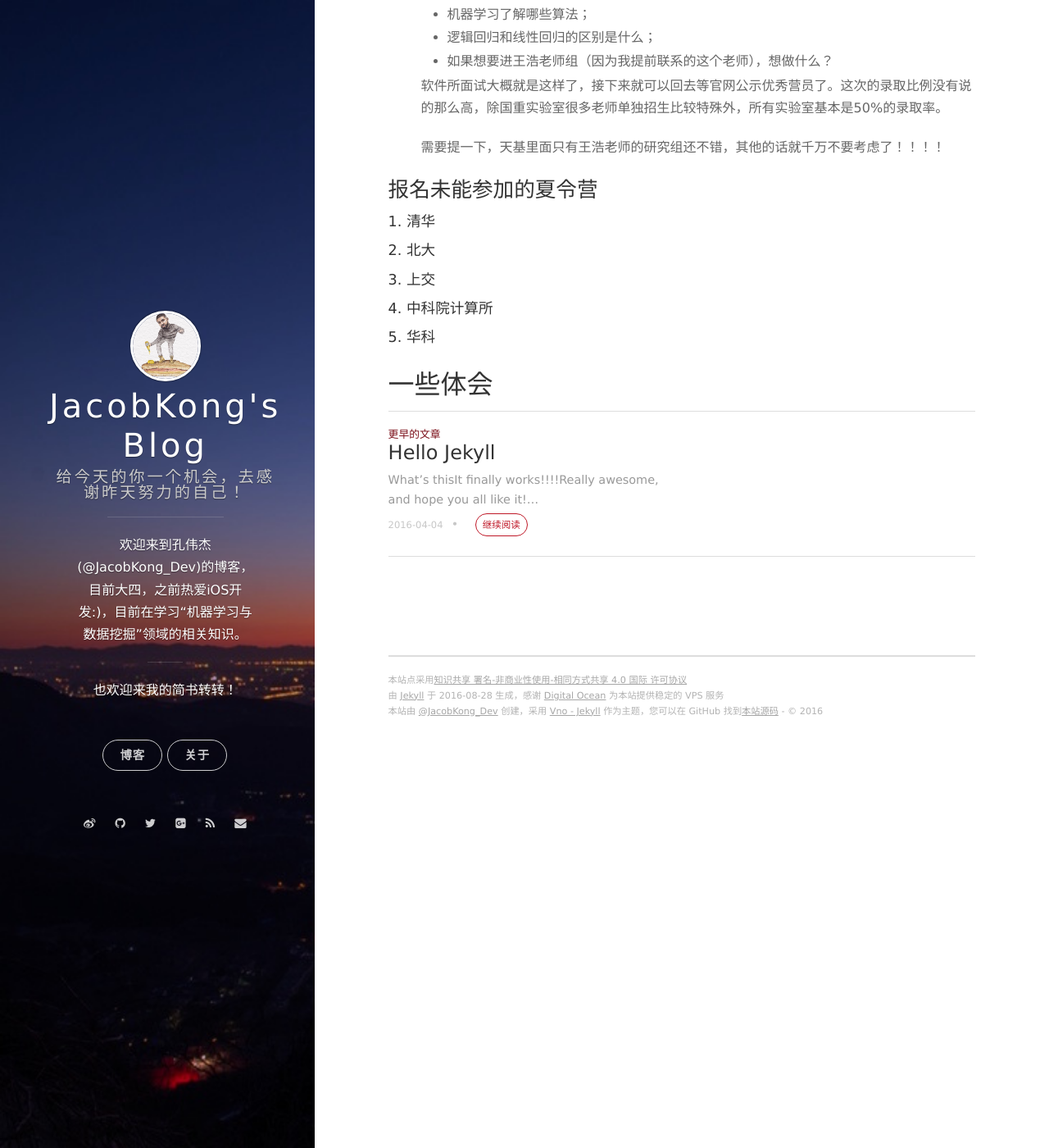
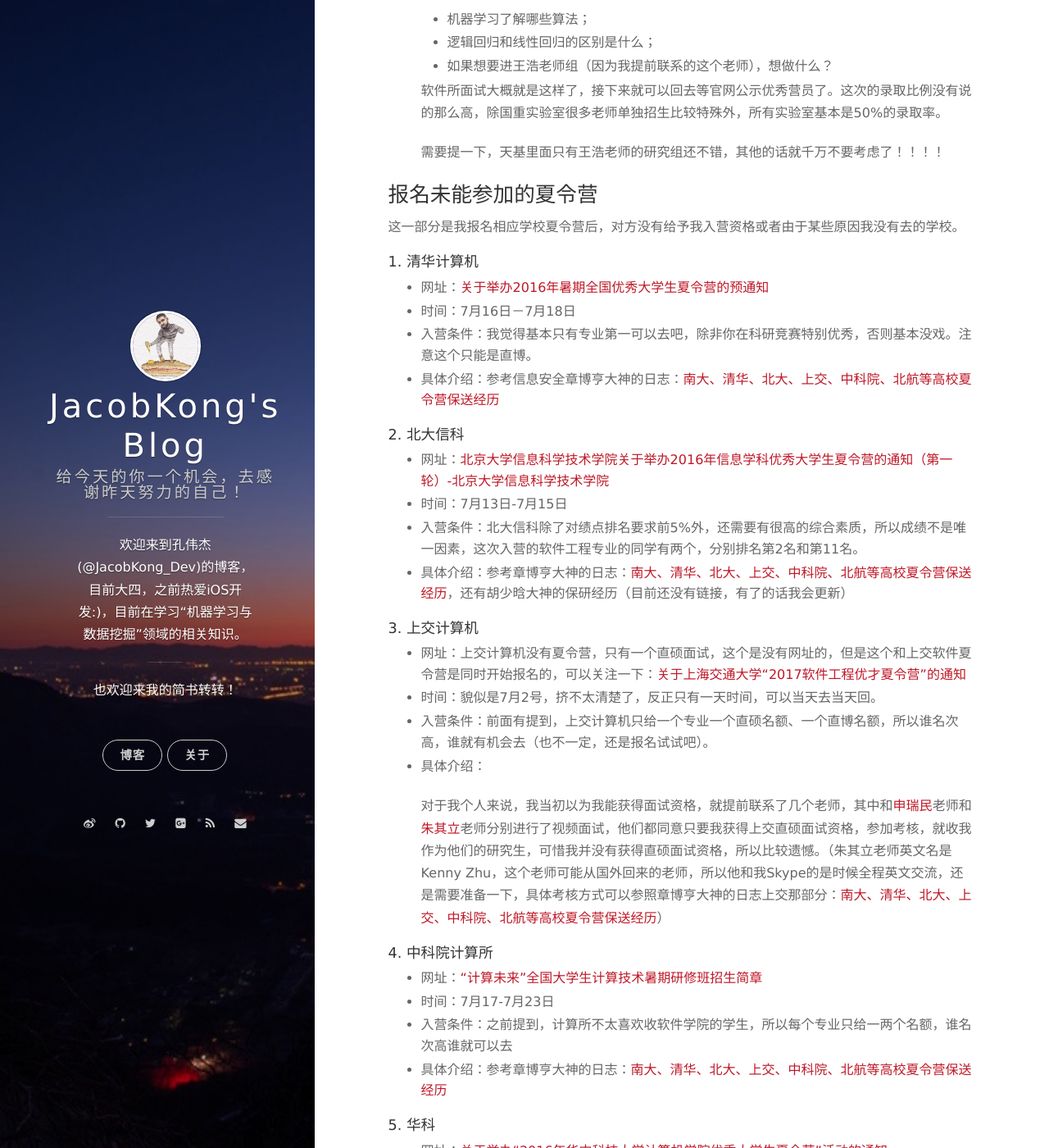
Before and after one commit to JacobKong/jacobkong.github.io, a Jekyll site: the page built from _posts/2016-08-22-南大、清华、北大、上交、复旦、北航、哈工大、中科院保研受苦记.markdown, in a window 1280 px wide and 1400 px high, scrolled down 7810 px. Shown: the whole window at 82% size. Built offline with Jekyll 4.4.1, drawn with Linux system fonts in a browser that asks for light colours; nearby versions of some CDN libraries; comment, search, counter and statistics services are not loaded; some of the changed text lies outside the part shown.

Commit message:
未参加

```diff
--- a/_posts/2016-04-04-hello-jekyll.markdown
+++ /dev/null
@@ -1,11 +0,0 @@
----
-layout: post
-title: Hello Jekyll
-date: 2016-04-04 15:32:24.000000000 +09:00
----
-
-#### What's this
-
-It finally works!!!!
-
-Really awesome, and hope you all like it!
--- a/_posts/2016-08-22-南大、清华、北大、上交、复旦、北航、哈工大、中科院保研受苦记.markdown
+++ b/_posts/2016-08-22-南大、清华、北大、上交、复旦、北航、哈工大、中科院保研受苦记.markdown
@@ -124,7 +124,7 @@ date: 2016-08-22 15:32:24.000000000 +09:00
 -   第二题貌似是车过桥问题，由于桥有限高，所以车需要有不同的装载方案来过不同的桥，貌似需要求解出装载方案，这个题没有仔细看。
 -   第三题很常规的一道ACM字符串题目，具体题目记不太清，但是主要考察你在特别大的数量级下能否在规定时间内求出解。
 
-    下面说一下面试。面试分两组，而且有专业面试和英语面试两个环节，每组同学到相应的组面试，面试问题大概如下：
+          下面说一下面试。面试分两组，而且有专业面试和英语面试两个环节，每组同学到相应的组面试，面试问题大概如下：
 
     - 专业面试：
       - 自我介绍；
@@ -226,14 +226,48 @@ date: 2016-08-22 15:32:24.000000000 +09:00
 
 ### 报名未能参加的夏令营
 
-#### 1. 清华
+这一部分是我报名相应学校夏令营后，对方没有给予我入营资格或者由于某些原因我没有去的学校。
 
-#### 2. 北大
+#### 1. 清华计算机
 
-#### 3. 上交
+- 网址：[关于举办2016年暑期全国优秀大学生夏令营的预通知](http://www.cs.tsinghua.edu.cn/publish/cs/4723/2016/20160505085141209166544/20160505085141209166544_.html)
+- 时间：7月16日－7月18日
+- 入营条件：我觉得基本只有专业第一可以去吧，除非你在科研竞赛特别优秀，否则基本没戏。注意这个只能是直博。
+- 具体介绍：参考信息安全章博亨大神的日志：[南大、清华、北大、上交、中科院、北航等高校夏令营保送经历](http://www.jianshu.com/p/89e6a9352cbc?utm_campaign=maleskine&utm_content=note&utm_medium=reader_share&utm_source=weixin&from=timeline&isappinstalled=0)
+
+#### 2. 北大信科
+
+- 网址：[北京大学信息科学技术学院关于举办2016年信息学科优秀大学生夏令营的通知（第一轮）-北京大学信息科学技术学院](http://eecs.pku.edu.cn/index.aspx?menuid=4&type=articleinfo&lanmuid=116&infoid=4242&language=cn)
+- 时间：7月13日-7月15日
+- 入营条件：北大信科除了对绩点排名要求前5%外，还需要有很高的综合素质，所以成绩不是唯一因素，这次入营的软件工程专业的同学有两个，分别排名第2名和第11名。
+- 具体介绍：参考章博亨大神的日志：[南大、清华、北大、上交、中科院、北航等高校夏令营保送经历](http://www.jianshu.com/p/89e6a9352cbc?utm_campaign=maleskine&utm_content=note&utm_medium=reader_share&utm_source=weixin&from=timeline&isappinstalled=0)，还有胡少晗大神的保研经历（目前还没有链接，有了的话我会更新）
+
+#### 3. 上交计算机
+
+- 网址：上交计算机没有夏令营，只有一个直硕面试，这个是没有网址的，但是这个和上交软件夏令营是同时开始报名的，可以关注一下：[关于上海交通大学“2017软件工程优才夏令营”的通知](http://yjwb.seiee.sjtu.edu.cn/yjwb/info/11369.htm)
+- 时间：貌似是7月2号，挤不太清楚了，反正只有一天时间，可以当天去当天回。
+- 入营条件：前面有提到，上交计算机只给一个专业一个直硕名额、一个直博名额，所以谁名次高，谁就有机会去（也不一定，还是报名试试吧）。
+- 具体介绍：
+
+  对于我个人来说，我当初以为我能获得面试资格，就提前联系了几个老师，其中和[申瑞民](http://www.cs.sjtu.edu.cn/PeopleDetail.aspx?id=82)老师和[朱其立](http://www.cs.sjtu.edu.cn/PeopleDetail.aspx?id=63)老师分别进行了视频面试，他们都同意只要我获得上交直硕面试资格，参加考核，就收我作为他们的研究生，可惜我并没有获得直硕面试资格，所以比较遗憾。（朱其立老师英文名是Kenny Zhu，这个老师可能从国外回来的老师，所以他和我Skype的是时候全程英文交流，还是需要准备一下，具体考核方式可以参照章博亨大神的日志上交那部分：[南大、清华、北大、上交、中科院、北航等高校夏令营保送经历](http://www.jianshu.com/p/89e6a9352cbc?utm_campaign=maleskine&utm_content=note&utm_medium=reader_share&utm_source=weixin&from=timeline&isappinstalled=0)）
 
 #### 4. 中科院计算所
 
+- 网址：[“计算未来”全国大学生计算技术暑期研修班招生简章](http://www.ict.cas.cn/shye/tzgg/201605/t20160513_4601562.html)
+- 时间：7月17-7月23日
+- 入营条件：之前提到，计算所不太喜欢收软件学院的学生，所以每个专业只给一两个名额，谁名次高谁就可以去
+- 具体介绍：参考章博亨大神的日志：[南大、清华、北大、上交、中科院、北航等高校夏令营保送经历](http://www.jianshu.com/p/89e6a9352cbc?utm_campaign=maleskine&utm_content=note&utm_medium=reader_share&utm_source=weixin&from=timeline&isappinstalled=0)
+
 #### 5. 华科
 
+- 网址：[关于举办“2016年华中科技大学计算机学院优秀大学生夏令营”活动的通知](http://cs.hust.edu.cn/tongzhi/xq?id=10581&type=50)
+
+- 时间：7月21-7月22日
+
+- 入营条件：985排名前15%，或者你在竞赛方面有突出表现+可以获得保研资格
+
+- 具体介绍：
+
+  华科由于和软件所时间重了，所以我没有去，据说华科只有机试，3道题，一个半小时，人工判题，比较简单，985的同学去了基本可以拿到优秀营员，也是个不错的选择。
+
 ## 一些体会
```
